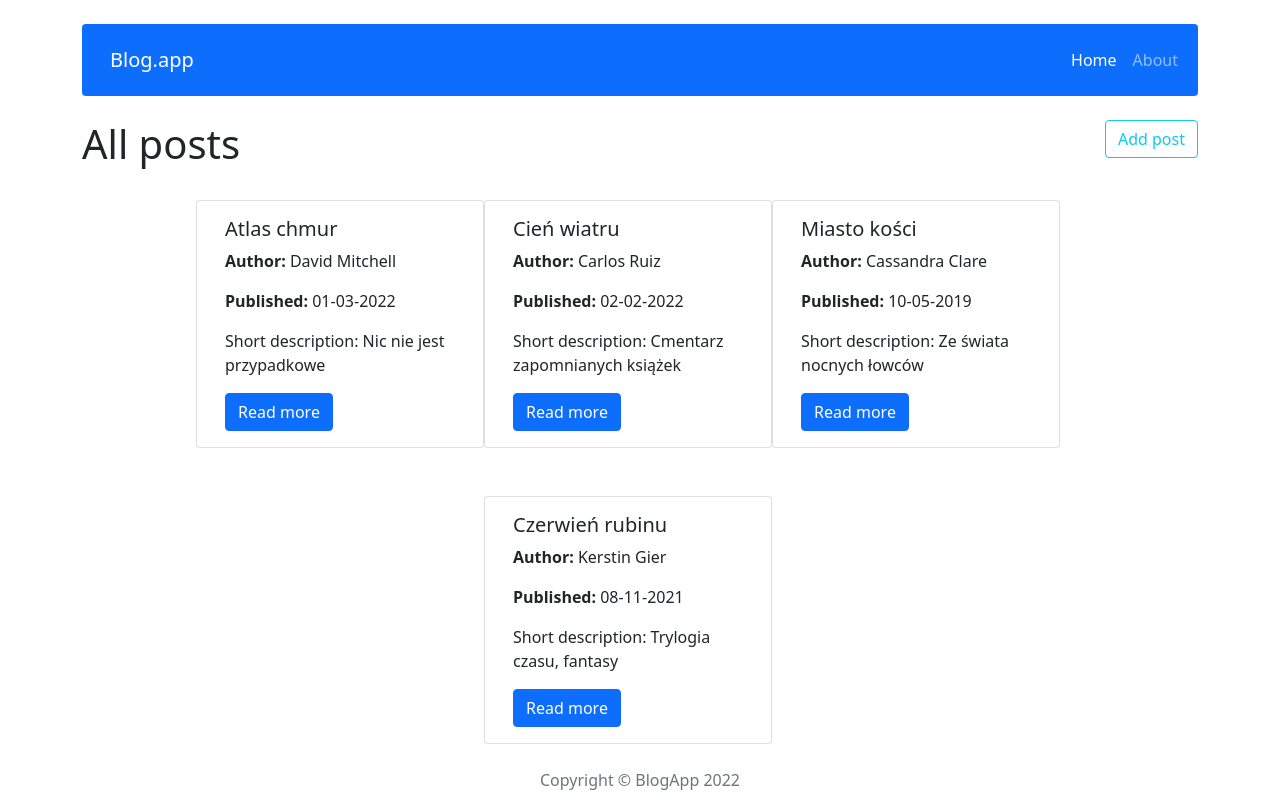
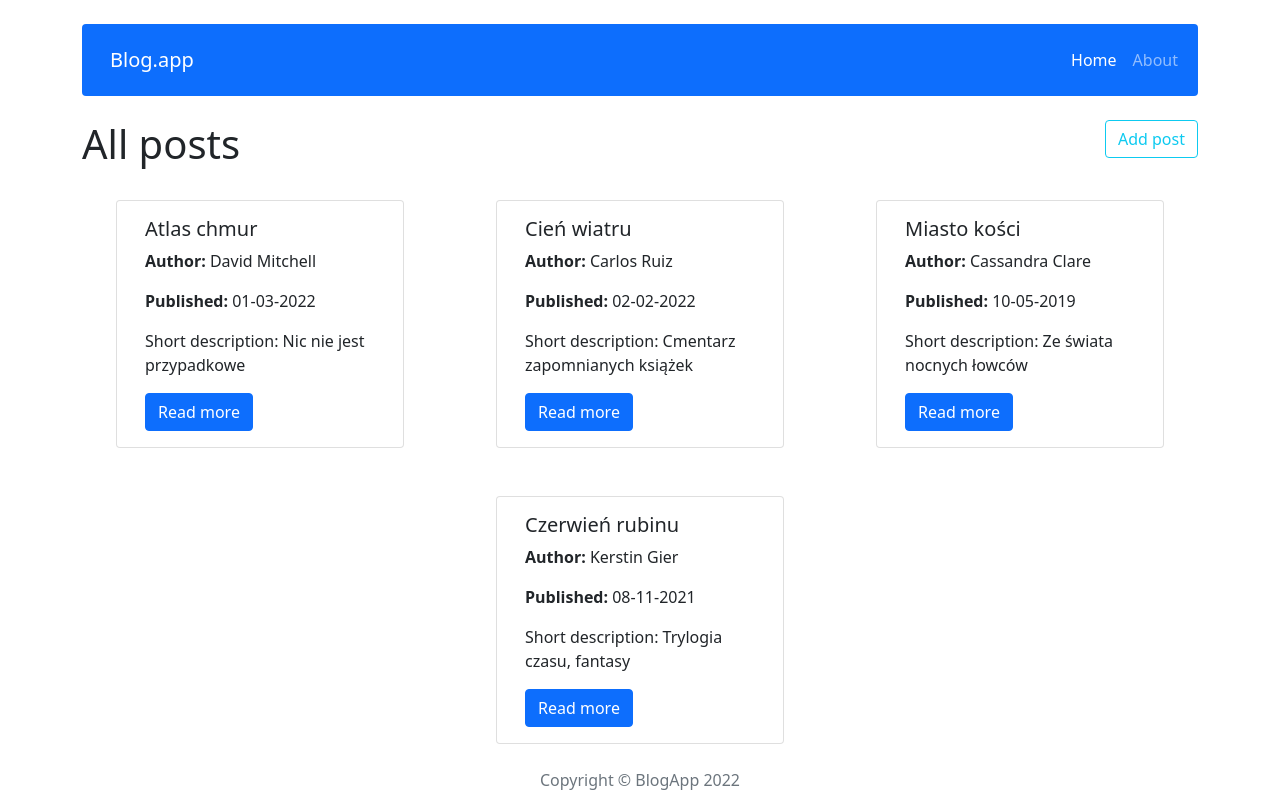
Before and after one commit to DmkMrw/crud-app, a React (Create React App) app: page / in a window 1280 px wide. Built offline with nearby package versions, Linux system fonts and the light colour scheme.

Commit message:
Card resposive

```diff
--- a/src/components/features/Posts/Posts.js
+++ b/src/components/features/Posts/Posts.js
@@ -10,10 +10,10 @@ const Posts = () => {
 
      return (
           <>
-               <Row className="d-flex justify-content-center col-xl-12">
+               <Row className="d-flex justify-content-around">
                     {posts.map(post => (
                          <Card style={{ width: '18rem'}} className="mb-4 mt-4" key={post.id}>
-                         <Card.Body>
+                         <Card.Body >
                                    <Card.Title>{post.title}</Card.Title>
                                    <p><b>Author: </b>{post.author}</p>
                                    <p><b>Published: </b> {post.publishedDate}</p>
--- a/src/components/pages/Post/Post.js
+++ b/src/components/pages/Post/Post.js
@@ -7,7 +7,7 @@ const Post = (props) => {
      return (
           <>
           <Row className="d-flex justify-content-center">
-               <Card style={{ width: '18rem' }} className="mb-4">
+               <Card style={{ width: '80vw' }} className="mb-4">
                     <Card.Body>
                               <Card.Title><h1>Article title</h1></Card.Title>
                               <p><b>Author: </b>{props.author}</p>
```
